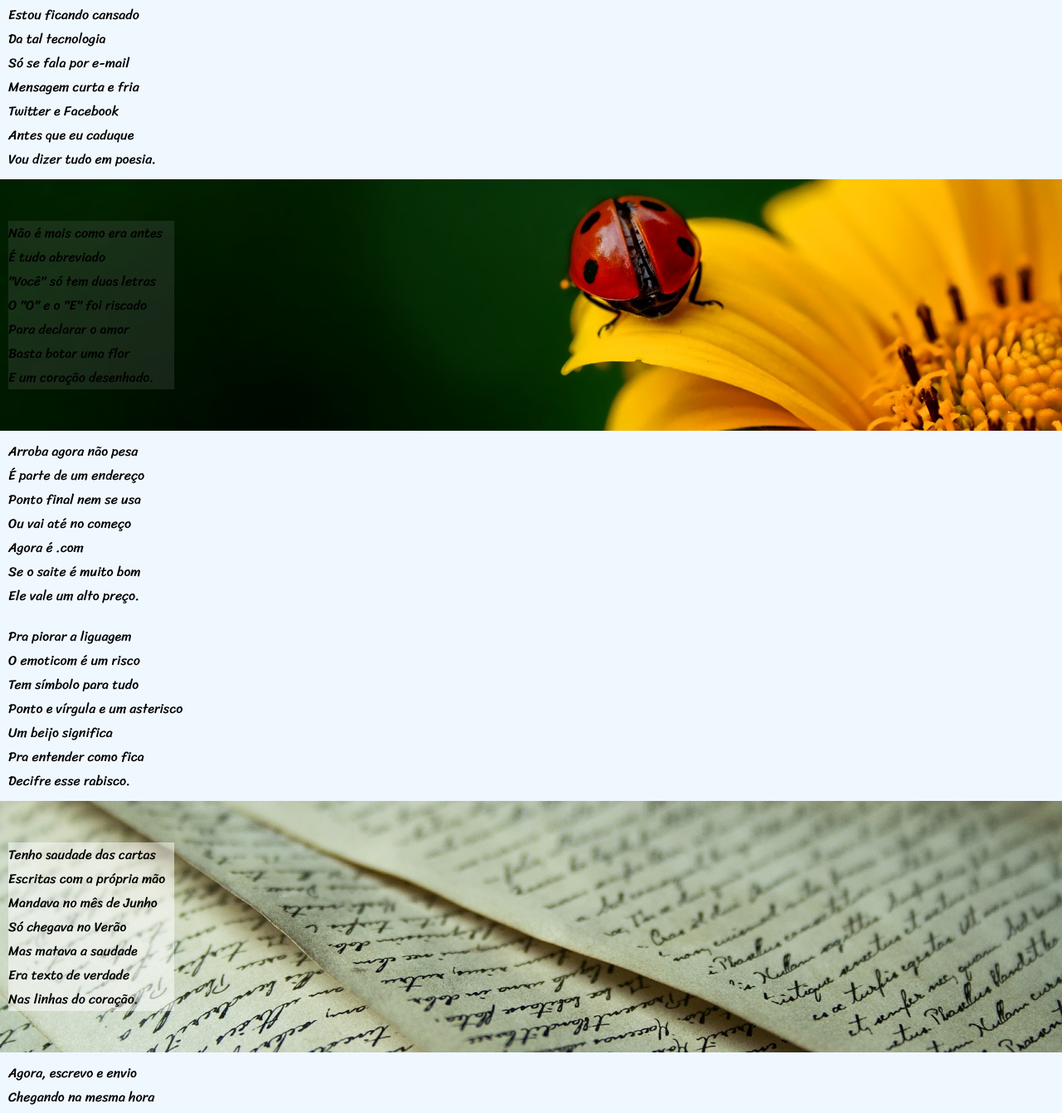
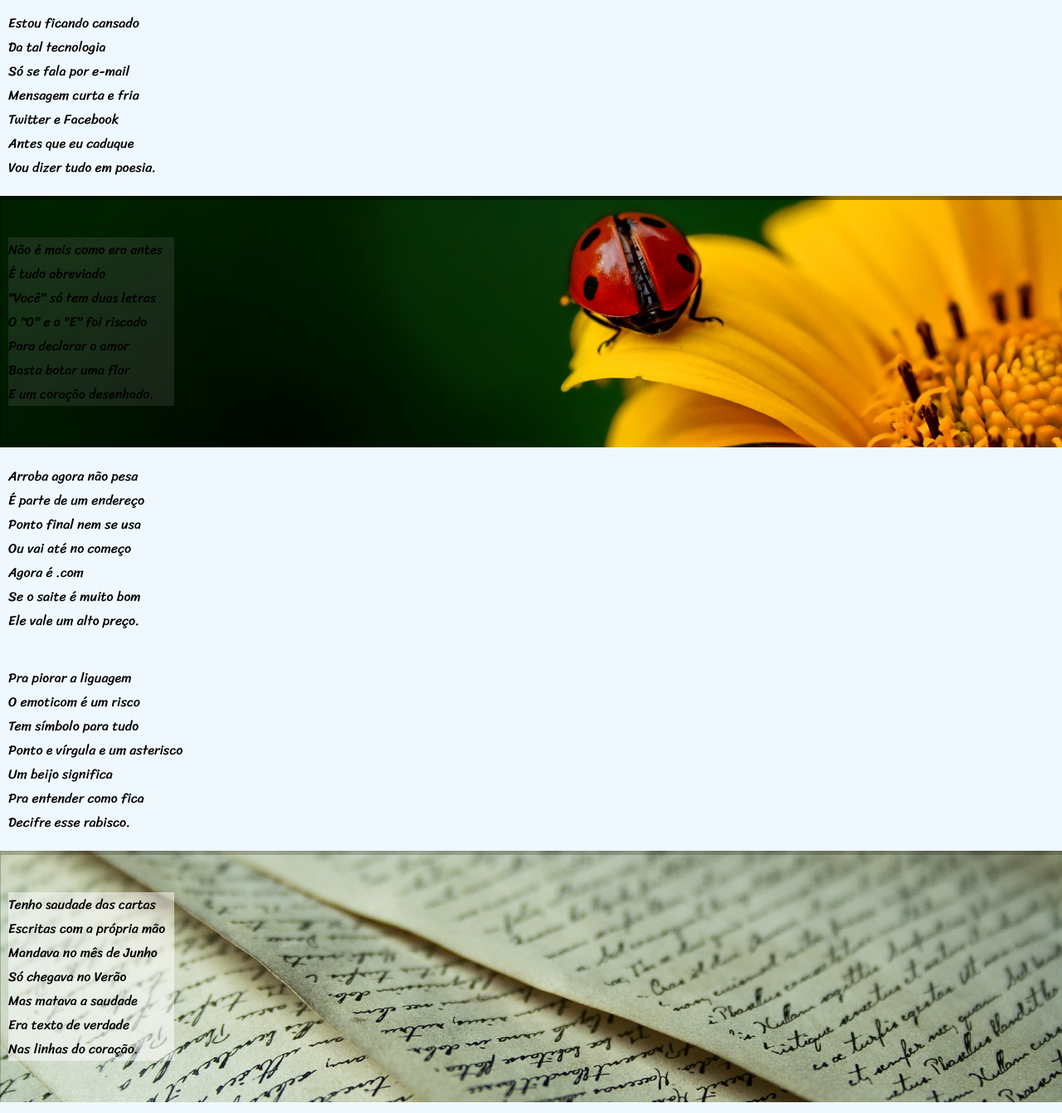
Before and after one commit to VitinhoUlti/cordel-mordel, a plain HTML site: page index.html in a window 1280 px wide. Shown: the part 160-1501 px from the top of the page at 83% size. Drawn offline with Linux system fonts and the light colour scheme.

Commit message:
sombras
...

```diff
--- a/style.css
+++ b/style.css
@@ -26,7 +26,7 @@ a:hover {
 }
 article {
     background-color: aliceblue;
-    padding: 10px 10px 10px 10px;
+    padding: 20px 10px 20px 10px;
 }
 article > p {
     font-family: var(--font2);
@@ -38,11 +38,13 @@ article#article2 > p {
 article#article2 {
     padding: 50px 10px 50px 10px;    background: white url(imagens/background001.jpg) center fixed;
     background-size: cover;
+    box-shadow: inset 1px 5px 0px rgba(0, 0, 0, 0.404);
 }
 article#article3 {
     padding: 50px 10px 50px 10px;
     background: white url(imagens/background002.jpg) center fixed;
     background-size: cover;
+    box-shadow: inset 1px 5px 0px rgba(0, 0, 0, 0.212);
 }
 article#article3 > p {
     background-color: rgba(255, 255, 255, 0.514);
```
